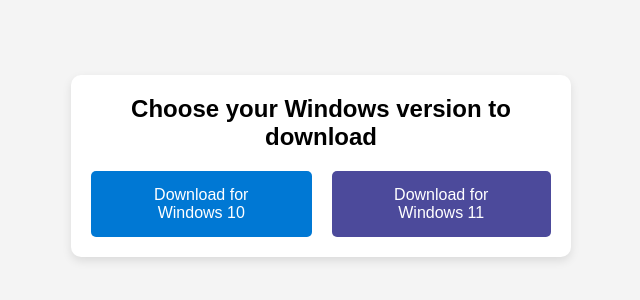
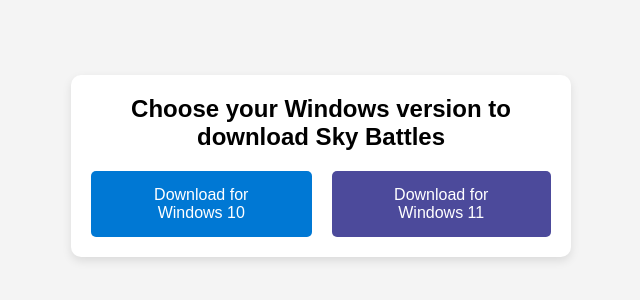
Before and after one commit to MARIONGames/MARION-Games, a plain HTML site: page Games/Sky Battles.html in a window 1280 px wide. Shown: the part 234-534 px from the top of the page, without its empty margins (319-959 px from the left). Drawn offline with Linux system fonts and the light colour scheme.

Commit message:
Update Sky Battles.html

```diff
--- a/Games/Sky Battles.html
+++ b/Games/Sky Battles.html
@@ -8,7 +8,7 @@
 </head>
 <body>
     <div class="container">
-        <h1>Choose your Windows version to download</h1>
+        <h1>Choose your Windows version to download Sky Battles</h1>
         <div class="button-group">
             <a href="Sky Battles Setup.msi" class="download-btn windows10">Download for Windows 10</a>
             <a href="Sky Battles Setup.msi" class="download-btn windows11">Download for Windows 11</a>
```
